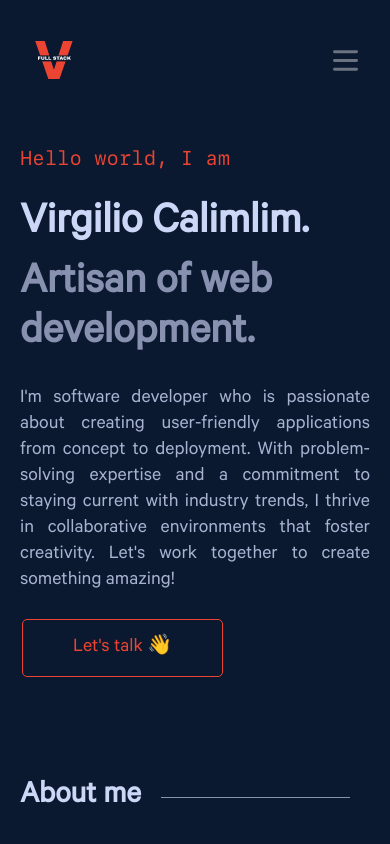
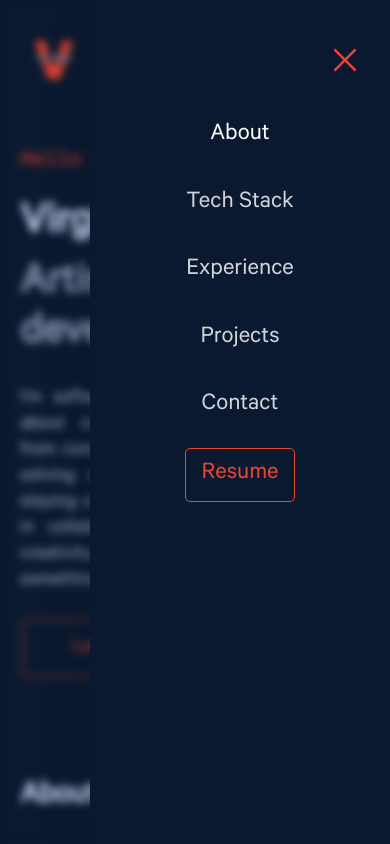
Before and after one commit to vircalimlim/vircalimlim, a Vue app: page / in a window 390 px wide. Shown: the top 844 px of the page. Built offline with nearby package versions, Linux system fonts and the light colour scheme.

Commit message:
add sidebar when mobile size.

```diff
--- a/src/components/AppHeader.vue
+++ b/src/components/AppHeader.vue
@@ -1,10 +1,21 @@
 <script setup lang="ts">
+import { ref } from 'vue'
+
+const isOpen = ref(true)
+
 const scrollToSection = (target: string) => {
+    isOpen.value = !isOpen.value //close menu
+
     const element = document.querySelector(target);
     if (element) {
         element.scrollIntoView({ behavior: 'smooth' });
     }
 }
+
+const toggleMenu = () => {
+    isOpen.value = !isOpen.value
+}
+
 </script>
 
 <template>
@@ -15,41 +26,39 @@ const scrollToSection = (target: string) => {
                 <img src="/icons/logo-2.svg" class="h-14" alt="brand" />
                 <!-- <span class="self-center text-2xl font-semibold whitespace-nowrap dark:text-white">VirCalimlim</span> -->
             </a>
-            <button data-collapse-toggle="navbar-solid-bg" type="button"
+            <button @click="toggleMenu" data-collapse-toggle="navbar-solid-bg" type="button"
                 class="inline-flex items-center p-2 w-10 h-10 justify-center text-sm text-gray-500 rounded-lg md:hidden hover:bg-gray-100 focus:outline-none focus:ring-2 focus:ring-gray-200 dark:text-gray-400 dark:hover:bg-gray-700 dark:focus:ring-gray-600"
                 aria-controls="navbar-solid-bg" aria-expanded="false">
                 <span class="sr-only">Open main menu</span>
-                <svg class="w-5 h-5" aria-hidden="true" xmlns="http://www.w3.org/2000/svg" fill="none"
-                    viewBox="0 0 17 14">
-                    <path stroke="currentColor" stroke-linecap="round" stroke-linejoin="round" stroke-width="2"
-                        d="M1 1h15M1 7h15M1 13h15" />
+                <svg xmlns="http://www.w3.org/2000/svg" viewBox="0 0 24 24" fill="currentColor">
+                    <path d="M16 18V20H5V18H16ZM21 11V13H3V11H21ZM19 4V6H8V4H19Z"></path>
                 </svg>
             </button>
             <div class="hidden w-full md:block md:w-auto" id="navbar-solid-bg">
                 <ul
-                    class="flex flex-col items-center font-medium mt-4 rounded-lg bg-gray-50 md:space-x-8 rtl:space-x-reverse md:flex-row md:mt-0 md:border-0 md:bg-transparent dark:bg-gray-800 md:dark:bg-transparent dark:border-gray-700">
+                    class="flex flex-col items md:items-center font-medium mt-4 rounded-lg md:space-x-8 rtl:space-x-reverse md:flex-row md:mt-0 md:border-0 bg-transparent">
                     <li>
                         <a @click.prevent="scrollToSection('#about')" href="#about"
-                            class="block py-2 px-3 md:p-0 text-white bg-blue-700 rounded md:bg-transparent hover:text-[#eb4432]"
+                            class="block py-2 px-3 md:p-0 text-white rounded bg-transparent hover:text-[#eb4432]"
                             aria-current="page">About</a>
                     </li>
                     <li>
                         <a @click.prevent="scrollToSection('#techstack')" href="#techstack"
-                            class="block py-2 px-3 md:p-0 text-gray-300 rounded hover:bg-gray-100 md:hover:bg-transparent md:border-0 hover:text-[#eb4432]">
+                            class="block py-2 px-3 md:p-0 text-gray-300 rounded hover:bg-transparent md:border-0 hover:text-[#eb4432]">
                             Tech Stack
                         </a>
                     </li>
                     <li>
                         <a @click.prevent="scrollToSection('#experience')" href="#experience"
-                            class="block py-2 px-3 md:p-0 text-gray-300 rounded hover:bg-gray-100 md:hover:bg-transparent md:border-0 hover:text-[#eb4432]">Experience</a>
+                            class="block py-2 px-3 md:p-0 text-gray-300 rounded hover:bg-transparent md:border-0 hover:text-[#eb4432]">Experience</a>
                     </li>
                     <li>
                         <a @click.prevent="scrollToSection('#project')" href="#project"
-                            class="block py-2 px-3 md:p-0 text-gray-300 rounded hover:bg-gray-100 md:hover:bg-transparent md:border-0 hover:text-[#eb4432]">Projects</a>
+                            class="block py-2 px-3 md:p-0 text-gray-300 rounded hover:bg-transparent md:border-0 hover:text-[#eb4432]">Projects</a>
                     </li>
                     <li>
                         <a @click.prevent="scrollToSection('#contact')" href="#contact"
-                            class="block py-2 px-3 md:p-0 text-gray-300 rounded hover:bg-gray-100 md:hover:bg-transparent md:border-0 hover:text-[#eb4432]">Contact</a>
+                            class="block py-2 px-3 md:p-0 text-gray-300 rounded hover:bg-transparent md:border-0 hover:text-[#eb4432]">Contact</a>
                     </li>
                     <li>
                         <a class="button-pop-wrapper py-2">
@@ -59,7 +68,54 @@ const scrollToSection = (target: string) => {
                         </a>
                     </li>
                 </ul>
+            </div>
 
+            <div v-show="isOpen" @click.self="toggleMenu"
+                class="md:hidden fixed top-0 right-0 backdrop-blur-sm h-screen w-screen z-10">
+                <div
+                    class="flex flex-col md:hidden fixed right-0 top-0 p-2 min-w-[300px] bg-[#0a192f] shadow-2xl z-20 h-screen">
+                    <span @click="toggleMenu" class="absolute right-4 top-7 h-10 w-10 cursor-pointer p-2">
+                        <svg class="fill-[#eb4432]" xmlns="http://www.w3.org/2000/svg" viewBox="0 0 24 24"
+                            fill="currentColor">
+                            <path
+                                d="M10.5859 12L2.79297 4.20706L4.20718 2.79285L12.0001 10.5857L19.793 2.79285L21.2072 4.20706L13.4143 12L21.2072 19.7928L19.793 21.2071L12.0001 13.4142L4.20718 21.2071L2.79297 19.7928L10.5859 12Z">
+                            </path>
+                        </svg>
+                    </span>
+
+                    <ul class="flex flex-col items-center space-y-3 md:hidden font-medium mt-20">
+                        <li>
+                            <a @click.prevent="scrollToSection('#about')" href="#about"
+                                class="text-[25px] block py-2 px-3 text-white rounded bg-transparent hover:text-[#eb4432]"
+                                aria-current="page">About</a>
+                        </li>
+                        <li>
+                            <a @click.prevent="scrollToSection('#techstack')" href="#techstack"
+                                class="text-[25px] block py-2 px-3 text-gray-300 rounded hover:bg-transparent hover:text-[#eb4432]">
+                                Tech Stack
+                            </a>
+                        </li>
+                        <li>
+                            <a @click.prevent="scrollToSection('#experience')" href="#experience"
+                                class="text-[25px] block py-2 px-3 text-gray-300 rounded hover:bg-transparent hover:text-[#eb4432]">Experience</a>
+                        </li>
+                        <li>
+                            <a @click.prevent="scrollToSection('#project')" href="#project"
+                                class="text-[25px] block py-2 px-3 text-gray-300 rounded hover:bg-transparent hover:text-[#eb4432]">Projects</a>
+                        </li>
+                        <li>
+                            <a @click.prevent="scrollToSection('#contact')" href="#contact"
+                                class="text-[25px] block py-2 px-3 text-gray-300 rounded hover:bg-transparent hover:text-[#eb4432]">Contact</a>
+                        </li>
+                        <li>
+                            <a class="button-pop-wrapper py-2">
+                                <span class="text-[25px] button-pop px-3 py-2">
+                                    Resume
+                                </span>
+                            </a>
+                        </li>
+                    </ul>
+                </div>
             </div>
         </div>
     </nav>
```
